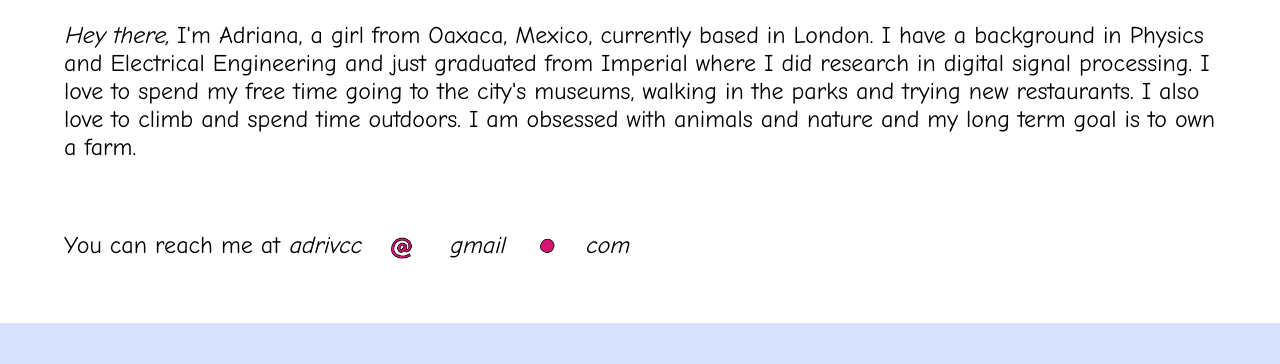
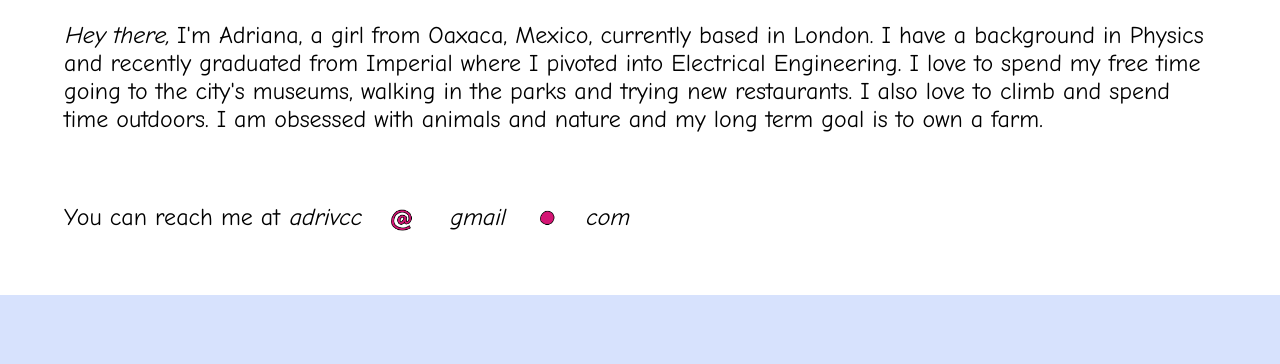
Before and after one commit to adrivcccc/portfolio, a plain HTML site: page index.html in a window 1280 px wide. Shown: the part 313-677 px from the top of the page. Drawn offline with nearby package versions, Linux system fonts and the light colour scheme.

Commit message:
Update index.html

```diff
--- a/index.html
+++ b/index.html
@@ -22,7 +22,7 @@
     <!-- animate this? -->
     <p class="name"><span class="highlight-blue">Adriana Vasquez</span></p>
     <p class="intro"><i>Hey there,</i> I'm Adriana, a girl from Oaxaca, Mexico, currently based in London. I have a background in
-      Physics and Electrical Engineering and just graduated from Imperial where I did research in digital signal processing. I love to spend my free time going to
+      Physics and recently graduated from Imperial where I pivoted into Electrical Engineering. I love to spend my free time going to
       the city's museums, walking in the parks and trying new
       restaurants. I also love to climb and spend time outdoors. I am obsessed with animals and nature and my
       long term goal is to own a farm. <br />You can reach me at <span
```
